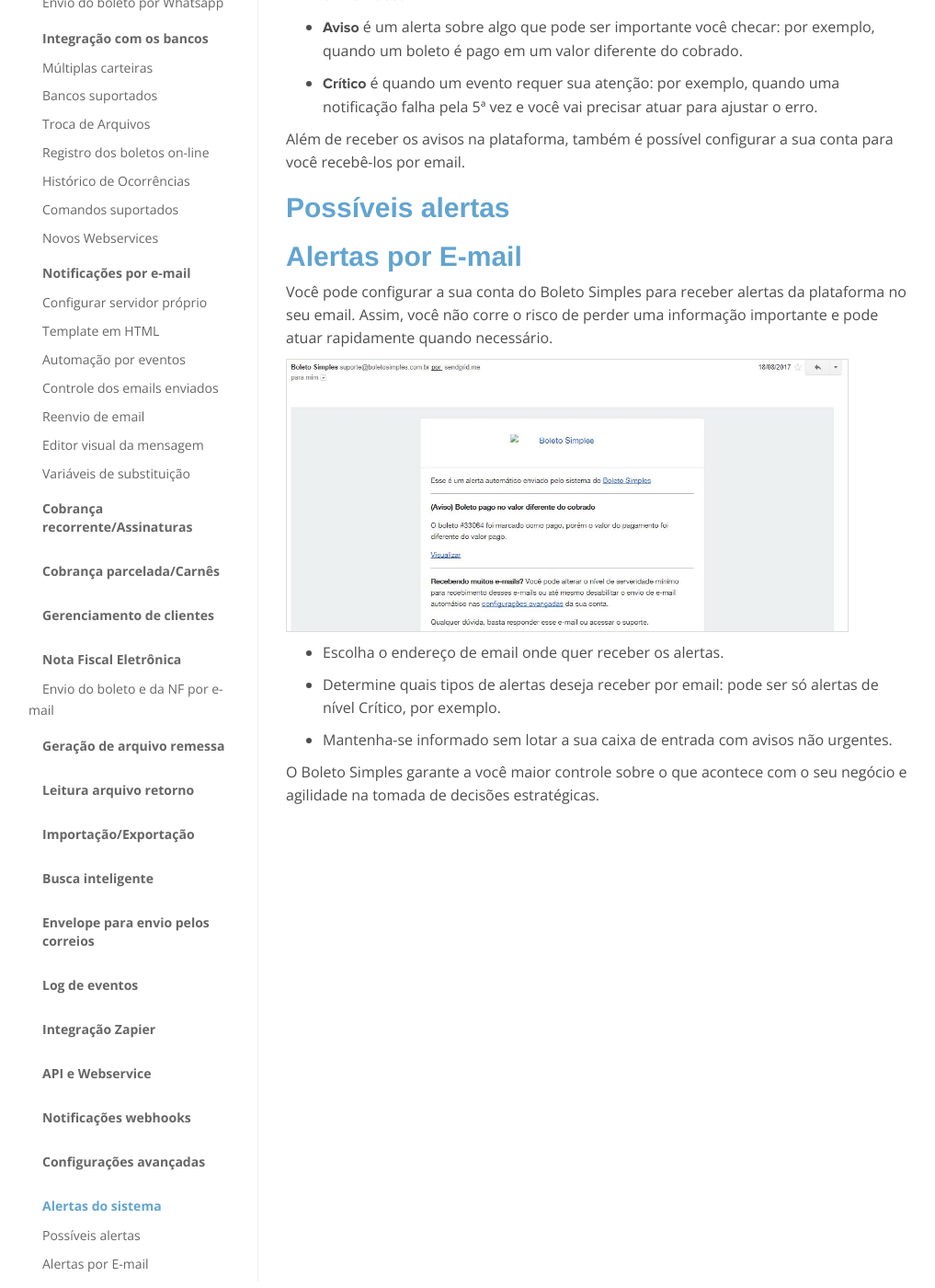
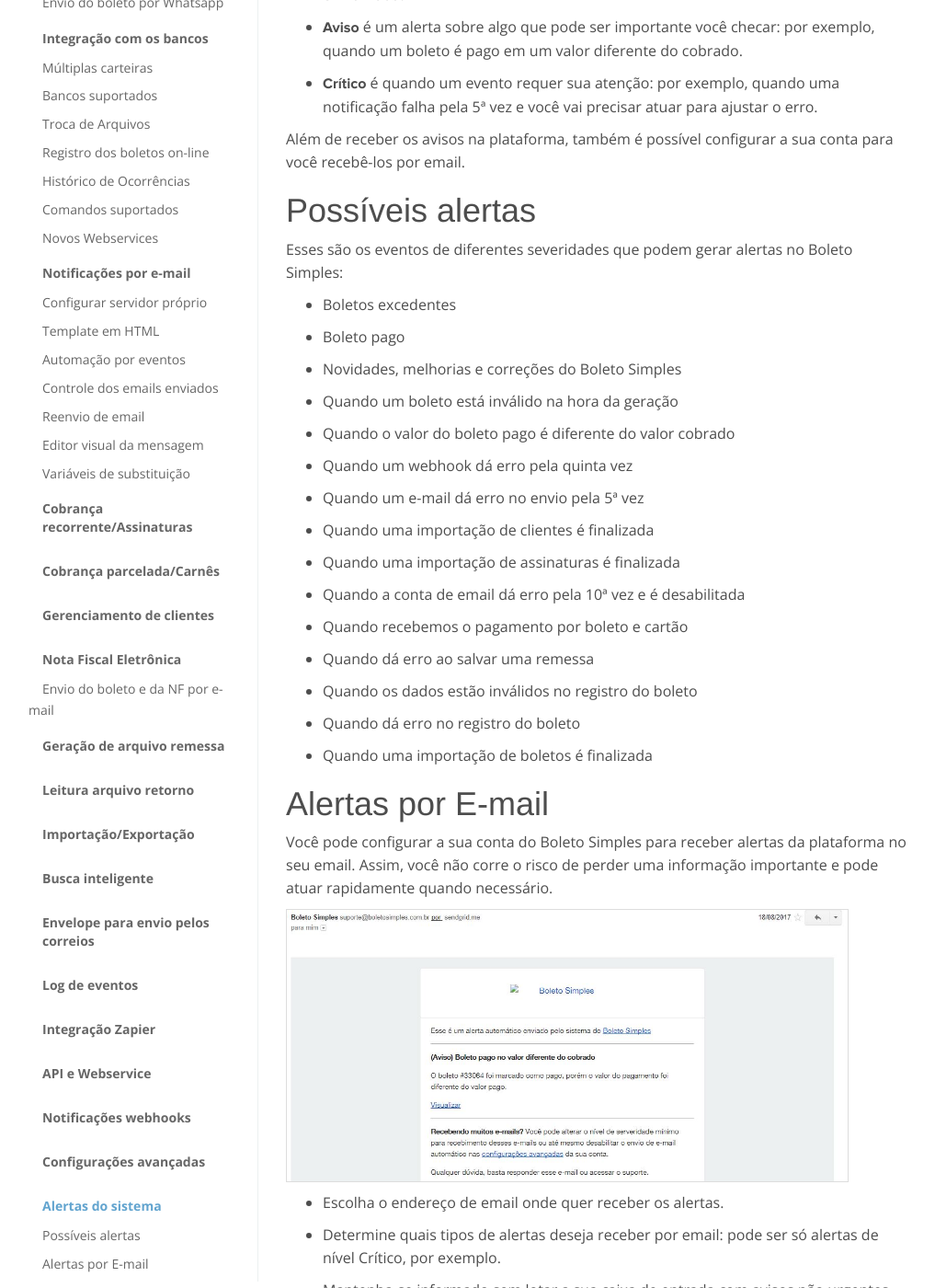
Before and after one commit to BoletoSimples/boletosimples-features, a Jekyll site: the page built from alertas-do-sistema.markdown, in a window 1280 px wide and 1400 px high, scrolled down 861 px. Shown: the whole window at 92% size, without its empty margins (129-1146 px from the left). Built offline with Jekyll 4.4.1, drawn with Linux system fonts in a browser that asks for light colours.

Commit message:
Updated Alertas Do Sistema

```diff
--- a/alertas-do-sistema.markdown
+++ b/alertas-do-sistema.markdown
@@ -21,9 +21,52 @@
 
 Além de receber os avisos na plataforma, também é possível configurar a sua conta para você recebê-los por email.
 
-## Possíveis alertas
+# Possíveis alertas
 
-## Alertas por E-mail
+Esses são os eventos de diferentes severidades que podem gerar alertas no Boleto Simples:
+
+* Boletos excedentes
+
+* Boleto pago
+
+* Novidades, melhorias e correções do Boleto Simples
+
+* Quando um boleto está inválido na hora da geração
+
+
+* Quando o valor do boleto pago é diferente do valor cobrado
+
+
+* Quando um webhook dá erro pela quinta vez
+
+
+* Quando um e-mail dá erro no envio pela 5ª vez
+
+
+* Quando uma importação de clientes é finalizada
+
+
+* Quando uma importação de assinaturas é finalizada
+
+
+* Quando a conta de email dá erro pela 10ª vez e é desabilitada
+
+
+* Quando recebemos o pagamento por boleto e cartão
+
+
+* Quando dá erro ao salvar uma remessa
+
+
+* Quando os dados estão inválidos no registro do boleto
+
+
+* Quando dá erro no registro do boleto
+
+
+* Quando uma importação de boletos é finalizada
+
+# Alertas por E-mail
 
 Você pode configurar a sua conta do Boleto Simples para receber alertas da plataforma no seu email. Assim, você não corre o risco de perder uma informação importante e pode atuar rapidamente quando necessário.
 
@@ -35,5 +78,4 @@
 
 * Mantenha-se informado sem lotar a sua caixa de entrada com avisos não urgentes.
 
-
 O Boleto Simples garante a você maior controle sobre o que acontece com o seu negócio  e agilidade na tomada de decisões estratégicas.
```
